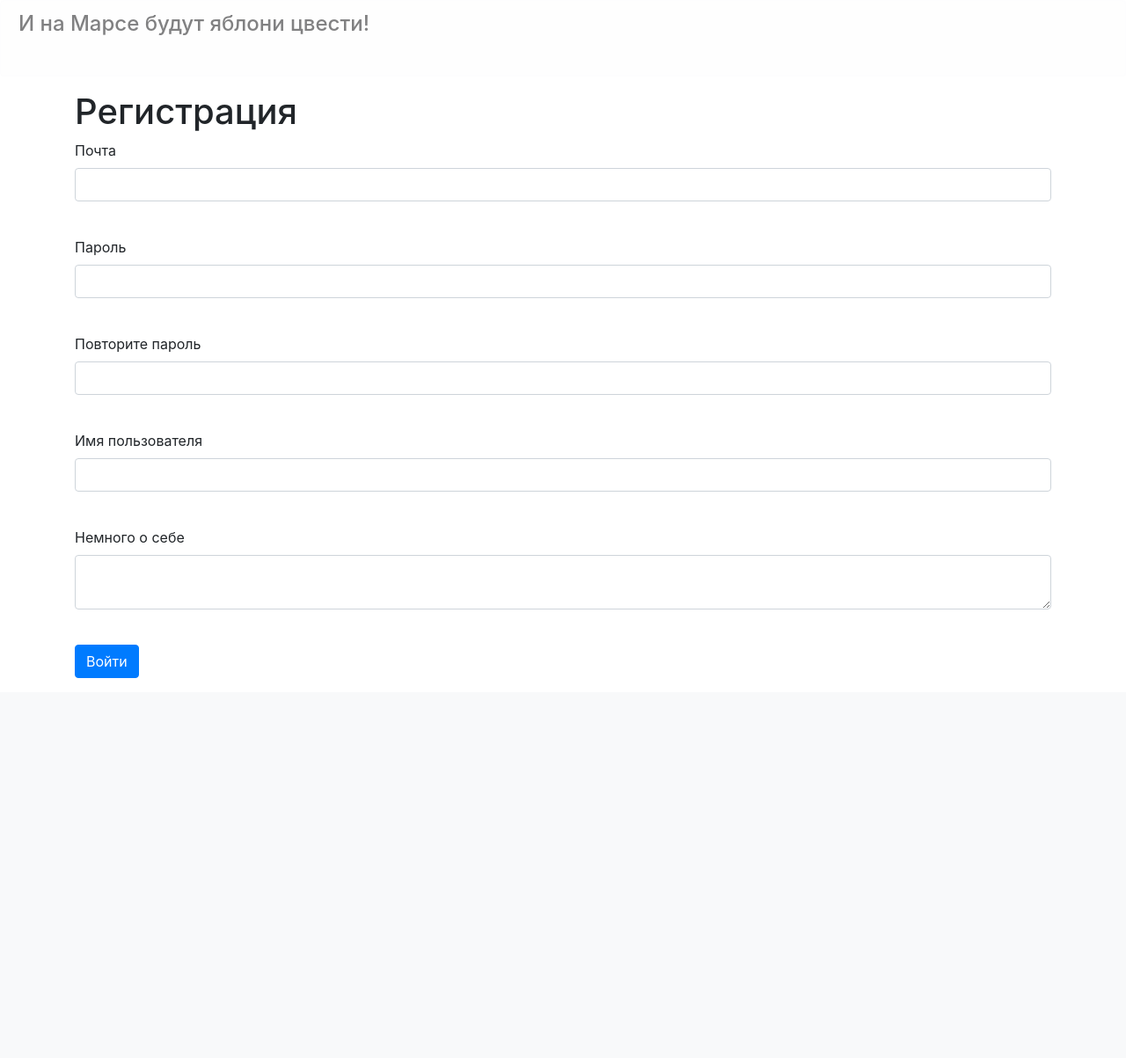
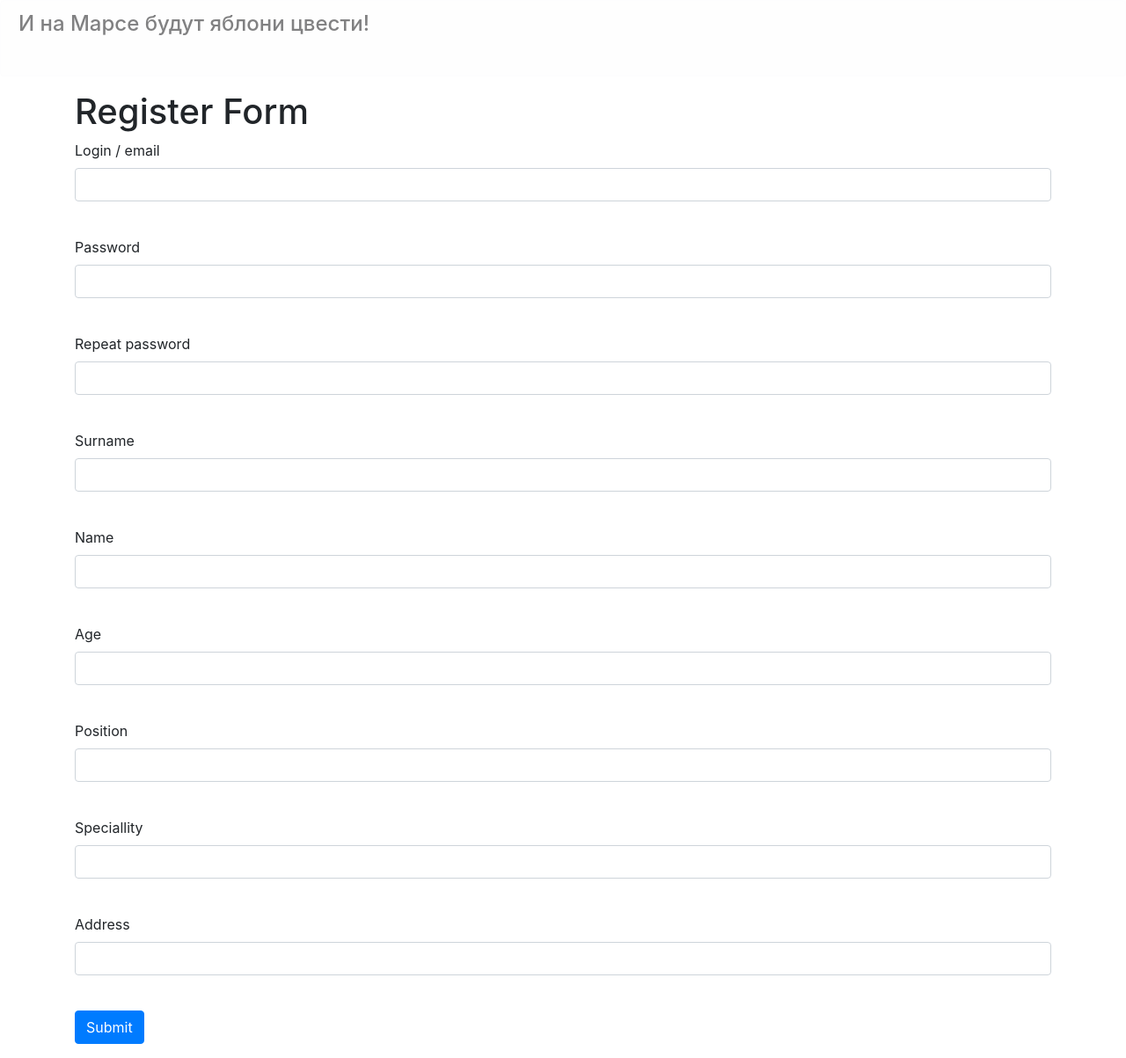
Before and after one commit to axelsvenn/flask_sqlalchemy, a Flask app: page /register in a window 1280 px wide. Shown: the part 72-1275 px from the top of the page at 88% size. Before the commit the page ends 843 px from the top, so only its background shows below. Run offline with Flask 2, Linux system fonts and the light colour scheme; some libraries are stand-ins or nearby versions.

Commit message:
register

```diff
--- a/forms/user.py
+++ b/forms/user.py
@@ -1,12 +1,16 @@
 from flask_wtf import FlaskForm
-from wtforms import PasswordField, StringField, TextAreaField, SubmitField, EmailField
+from wtforms import PasswordField, StringField, SubmitField, EmailField
 from wtforms.validators import DataRequired
 
 
 class RegisterForm(FlaskForm):
-    email = EmailField('Почта', validators=[DataRequired()])
-    password = PasswordField('Пароль', validators=[DataRequired()])
-    password_again = PasswordField('Повторите пароль', validators=[DataRequired()])
-    name = StringField('Имя пользователя', validators=[DataRequired()])
-    about = TextAreaField("Немного о себе")
-    submit = SubmitField('Войти')
+    email = EmailField('Login / email', validators=[DataRequired()])
+    password = PasswordField('Password', validators=[DataRequired()])
+    password_again = PasswordField('Repeat password', validators=[DataRequired()])
+    surname = StringField('Surname', validators=[DataRequired()])
+    name = StringField('Name', validators=[DataRequired()])
+    age = StringField('Age', validators=[DataRequired()])
+    position = StringField('Position', validators=[DataRequired()])
+    speciallity = StringField('Speciallity', validators=[DataRequired()])
+    address = StringField('Address', validators=[DataRequired()])
+    submit = SubmitField('Submit')
--- a/main.py
+++ b/main.py
@@ -40,7 +40,7 @@ def reqister():
     form = RegisterForm()
     if form.validate_on_submit():
         if form.password.data != form.password_again.data:
-            return render_template('register.html', title='Регистрация',
+                return render_template('register.html', title='Регистрация',
                                    form=form,
                                    message="Пароли не совпадают")
         db_sess = db_session.create_session()
@@ -49,9 +49,13 @@ def reqister():
                                    form=form,
                                    message="Такой пользователь уже есть")
         user = User(
+            email=form.email.data,
+            surname=form.surname.data,
             name=form.name.data,
-            email=form.email.data,
-            about=form.about.data
+            age=form.age.data,
+            position=form.position.data,
+            speciallity=form.speciallity.data,
+            address=form.address.data
         )
         user.set_password(form.password.data)
         db_sess.add(user)
@@ -64,18 +68,7 @@ def main():
     db_session.global_init("db/mars_explorer.db")
     db_sess = db_session.create_session()
 
-    job = Jobs()
-    job.team_leader = 1
-    job.job = "deployment of residential modules 1 and 2"
-    job.work_size = 15
-    job.collaborators = "2, 3"
-    job.start_date = datetime.now()
-    job.is_finished = False
-    db_sess.add(job)
-
-    db_sess.commit()
-
-    # app.run()
+    app.run()
 
 
 if __name__ == '__main__':
--- a/templates/register.html
+++ b/templates/register.html
@@ -1,7 +1,7 @@
 {% extends "base.html" %}
 
 {% block content %}
-<h1>Регистрация</h1>
+<h1>Register Form</h1>
 <form action="" method="post">
     {{ form.hidden_tag() }}
     <p>
@@ -32,6 +32,15 @@
         {% endfor %}
     </p>
     <p>
+        {{ form.surname.label }}<br>
+        {{ form.surname(class="form-control") }}<br>
+        {% for error in form.name.errors %}
+            <p class="alert alert-danger" role="alert">
+                {{ error }}
+            </p>
+        {% endfor %}
+    </p>
+    <p>
         {{ form.name.label }}<br>
         {{ form.name(class="form-control") }}<br>
         {% for error in form.name.errors %}
@@ -41,9 +50,36 @@
         {% endfor %}
     </p>
     <p>
-        {{ form.about.label }}<br>
-        {{ form.about(class="form-control") }}<br>
-        {% for error in form.about.errors %}
+        {{ form.age.label }}<br>
+        {{ form.age(class="form-control") }}<br>
+        {% for error in form.name.errors %}
+            <p class="alert alert-danger" role="alert">
+                {{ error }}
+            </p>
+        {% endfor %}
+    </p>
+    <p>
+        {{ form.position.label }}<br>
+        {{ form.position(class="form-control") }}<br>
+        {% for error in form.name.errors %}
+            <p class="alert alert-danger" role="alert">
+                {{ error }}
+            </p>
+        {% endfor %}
+    </p>
+    <p>
+        {{ form.speciallity.label }}<br>
+        {{ form.speciallity(class="form-control") }}<br>
+        {% for error in form.name.errors %}
+            <p class="alert alert-danger" role="alert">
+                {{ error }}
+            </p>
+        {% endfor %}
+    </p>
+    <p>
+        {{ form.address.label }}<br>
+        {{ form.address(class="form-control") }}<br>
+        {% for error in form.name.errors %}
             <p class="alert alert-danger" role="alert">
                 {{ error }}
             </p>
```
